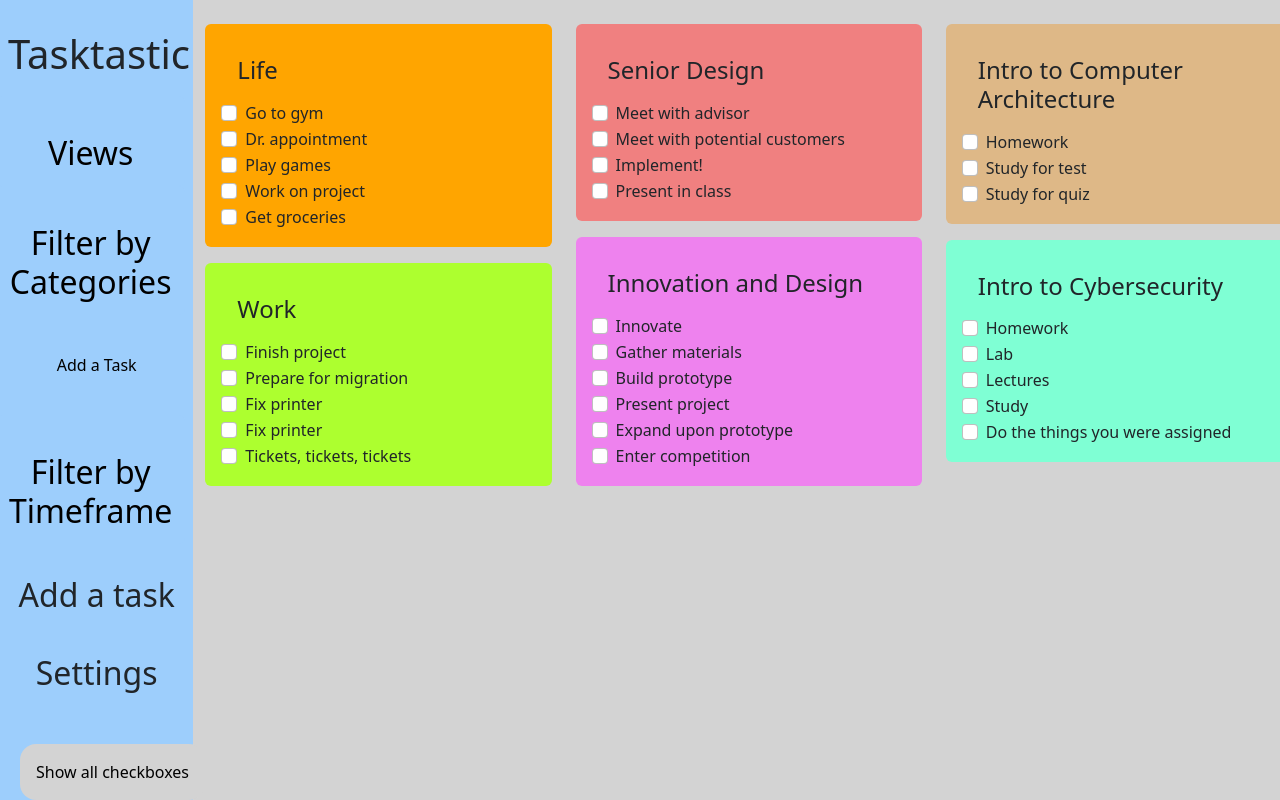
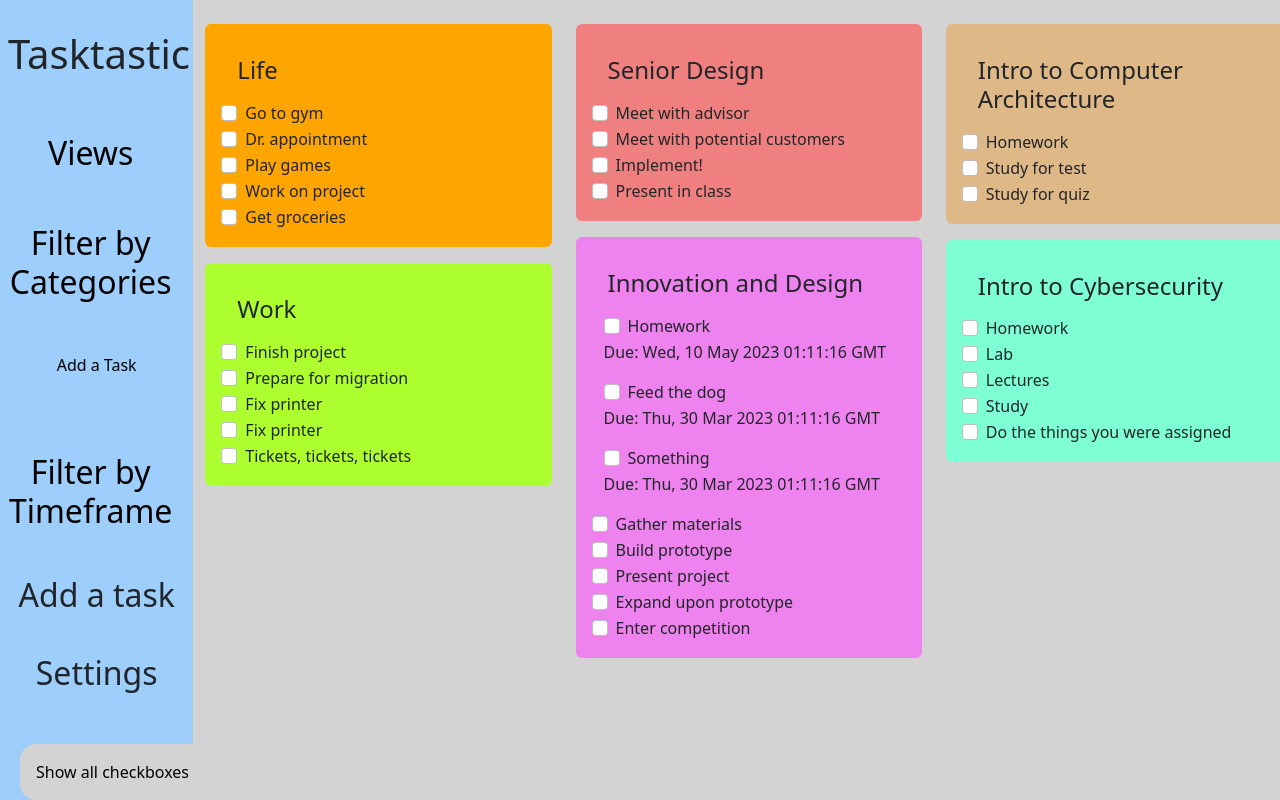
Before and after one commit to deaddydot/todolist, a React (Create React App) app: page / in a window 1280 px wide. Shown: the top 800 px of the page. Built offline with nearby package versions, Linux system fonts and the light colour scheme.

Commit message:
Partially implemented checkboxes pulling from json

```diff
--- /dev/null
+++ b/public/data.json
@@ -0,0 +1,26 @@
+[
+    {
+        "id": 1,
+        "title": "Homework",
+        "description": "Chemistry HW Chapter 6",
+        "deadline": "Wed, 10 May 2023 01:11:16 GMT",
+        "completed": "False",
+        "created_at": "Wed, 29 Mar 2023 01:11:16 GMT"
+    },
+    {
+	"id": 2,
+	"title": "Feed the dog",
+	"description": "2 full bowls of dog food",
+	"deadline": "Thu, 30 Mar 2023 01:11:16 GMT",
+	"completed": "True",
+	"created_at": "Wed, 29 Mar 2023 01:11:16 GMT"
+    },
+    {
+	"id": 3,
+	"title": "Something",
+        "description": "Idk",
+        "deadline": "Thu, 30 Mar 2023 01:11:16 GMT",
+        "completed": "False",
+        "created_at": "Wed, 29 Mar 2023 01:11:16 GMT"
+    }
+]
--- /dev/null
+++ b/src/DataFromJson.js
@@ -0,0 +1,83 @@
+import React from 'react';
+import axios from 'axios';
+import Form from 'react-bootstrap/Form';
+import Container from 'react-bootstrap/Container';
+
+export default class DataFromJson extends React.Component {
+  constructor(props) {
+    super(props);
+
+    this.state = {
+      data: [],
+      display: 'block',
+      checked: false
+    };
+  }
+
+  componentDidMount() {
+    this.fetchData();
+  }
+
+  fetchData = async () => {
+    try {
+      const response = await axios.get('/data.json');
+      this.setState({ data: response.data });
+    }
+    catch(error) {
+      console.error('Error fetching data: ', error);
+    }
+  }
+
+  render() {
+    const { data } = this.state;
+
+    return (
+      <Container>
+        {data.map((item, index) => (
+          <React.Fragment key={item.id}>
+            <Form.Check className='checkbox' type='checkbox' label={item.title} onClick={() => this.changeDisplay()} style={{display: this.state.display}}/>
+            <p>Due: {item.deadline}</p>
+          </React.Fragment>
+        ))}
+      </Container>
+    );
+  }
+}
+
+
+// import React from 'react';
+// import Form from 'react-bootstrap/Form'
+
+// export default class Checkbox extends React.Component {
+//     constructor(props) {
+//       super(props);
+//       this.state = {
+//         display: 'block',
+//         checked: false
+//       };
+//     }
+
+//     UNSAFE_componentWillReceiveProps () {
+//       if (!this.props.showAll) {
+//         this.setState({ display: 'block' });
+//       } else if (this.props.showAll && this.state.checked) {
+//         this.setState({ display: 'none' });
+//       }
+//     }
+
+//     changeDisplay() {
+//       const newState = !this.state.checked;
+//       this.setState({ checked: newState });
+//       if (!this.props.showAll && !this.state.checked) {
+//         const newDisplay = this.state.display === 'block' ? 'none' : 'block';
+//         this.setState({ display: newDisplay });
+//       }
+//     }
+
+//     render() {
+//       return (
+//         // <label><input type='checkbox' className='checkbox' value='value' />{this.props.task}</label>
+//         <Form.Check className='checkbox' type='checkbox' label={this.props.task} onClick={() => this.changeDisplay()} style={{display: this.state.display}}/>
+//       );
+//     }
+// }
--- a/src/TaskView/InnovationAndDesign.js
+++ b/src/TaskView/InnovationAndDesign.js
@@ -1,6 +1,7 @@
 import React from 'react';
 import Card from 'react-bootstrap/Card';
 import Checkbox from '../Checkbox';
+import DataFromJson from '../DataFromJson';
 
 export default class InnovationAndDesign extends React.Component {
   constructor(props) {
@@ -11,7 +12,7 @@ export default class InnovationAndDesign extends React.Component {
     return (
       <Card style={{backgroundColor: 'var(--innovation-and-design)', border: 'none', padding: '1rem'}}>
         <h4 style={{margin: '1rem'}}>Innovation and Design</h4>
-          <Checkbox task='Innovate' showAll={this.props.showAll} />
+          <DataFromJson />
           <Checkbox task='Gather materials' showAll={this.props.showAll} />
           <Checkbox task='Build prototype' showAll={this.props.showAll} />
           <Checkbox task='Present project' showAll={this.props.showAll} />
```
Also changed, not shown: src/JsonCheckbox.js (added, +36 -0 lines).
